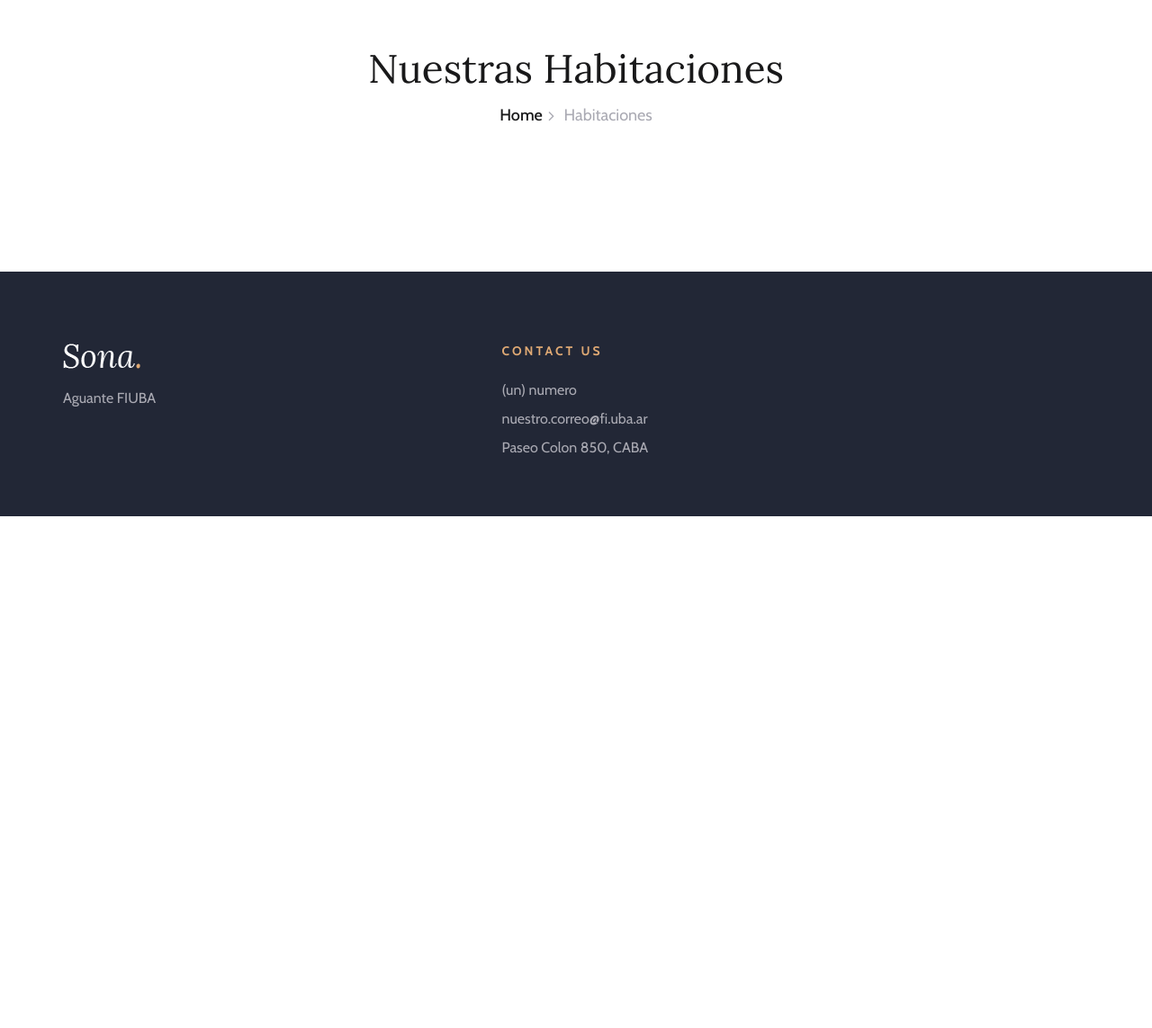
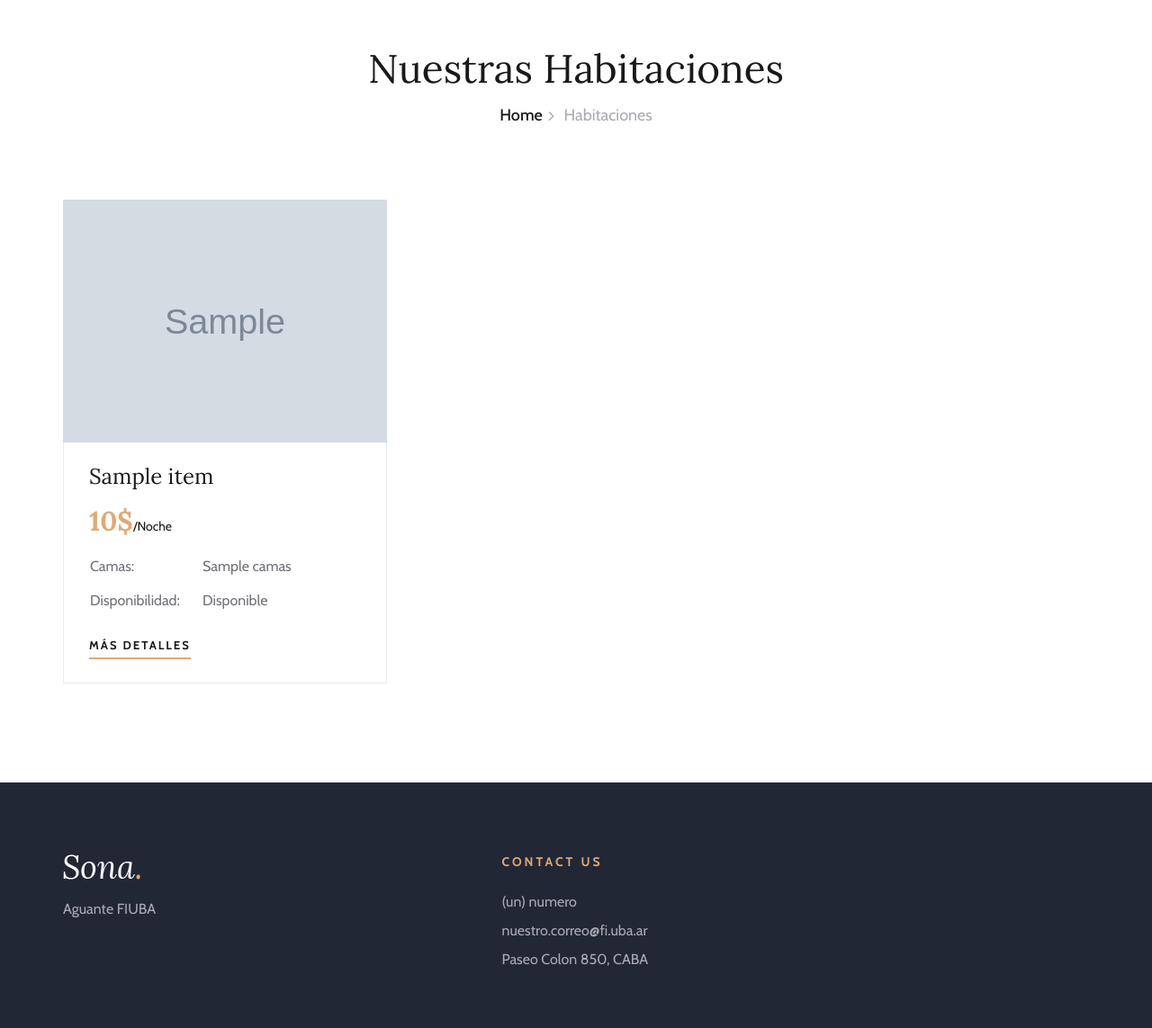
Before and after one commit to emanuel955/TP---Equipo-Futuros-Ingenieros, a Flask app: page /rooms in a window 1280 px wide; the page is wider, and only the part inside the window is pictured. Shown: the part 194-1337 px from the top of that part at 90% size. Before the commit the page ends 768 px from the top of that part, so only its background shows below. Run offline with Flask 3, Linux system fonts and the light colour scheme; grey boxes marked "Sample" are stand-in pictures; a database or web service that is not in the repository returns one stand-in record (values such as "Sample title"); data that the repository does not hold is empty; some libraries are stand-ins or nearby versions.

Commit message:
se agrega endpoints GET de habitaciones, querys de habitaciones, se modifica app.py para que se conecte con la api y se modifica rooms.html para mostrar informacion mas precisa de la base de datos

```diff
--- a/app.py
+++ b/app.py
@@ -58,9 +58,19 @@ def index():
         testimonios = []
     return render_template('index.html', hoteles=hoteles, testimonios=testimonios)
 
-@app.route('/rooms')
+@app.route('/rooms', methods=['GET'])
 def rooms():
-    return render_template('rooms.html')
+    try:
+        response = requests.get(API_URL+'habitaciones')
+        response.raise_for_status()
+        rooms = response.json()
+        if not rooms:
+            return "No se encontraron habitaciones", 404
+    except requests.exceptions.RequestException as e:
+        return f"Error al obtener las habitaciones: {str(e)}", 500
+
+    return render_template('rooms.html', rooms=rooms)
+
 
 @app.route('/hoteles')
 def hoteles():
--- a/templates/rooms.html
+++ b/templates/rooms.html
@@ -25,19 +25,17 @@
             {% for room in rooms %}
             <div class="col-lg-4 col-md-6">
                 <div class="room-item">
-                    <img src="{{ url_for('static', filename=room.image) }}" alt="">
+                    <img src="{{ url_for('static', filename=room.imagen) }}" alt="{{ room.nombre }}">
                     <div class="ri-text">
-                        <h4>{{ room.name }}</h4>
-                        <h3>{{ room.price }}$<span>/Pernight</span></h3>
+                        <h4>{{ room.nombre }}</h4>
+                        <h3>{{ room.precio_diario }}$<span>/Noche</span></h3>
                         <table>
                             <tbody>
-                                <tr><td class="r-o">Size:</td><td>{{ room.size }}</td></tr>
-                                <tr><td class="r-o">Capacity:</td><td>{{ room.capacity }}</td></tr>
-                                <tr><td class="r-o">Bed:</td><td>{{ room.bed }}</td></tr>
-                                <tr><td class="r-o">Services:</td><td>{{ room.services }}</td></tr>
+                                <tr><td class="r-o">Camas:</td><td>{{ room.camas }}</td></tr>
+                                <tr><td class="r-o">Disponibilidad:</td><td>{{ 'Disponible' if room.disponibilidad else 'No disponible' }}</td></tr>
                             </tbody>
                         </table>
-                        <a href="{{ url_for('room_details', room_id=room.id) }}" class="primary-btn">More Details</a>
+                        <a href="{{ url_for('room_details', room_id=room.id) }}" class="primary-btn">Más detalles</a>
                     </div>
                 </div>
             </div>
```
Also changed, not shown: API/app.py (+25 -16 lines), API/querys.py (+9 -0 lines).
